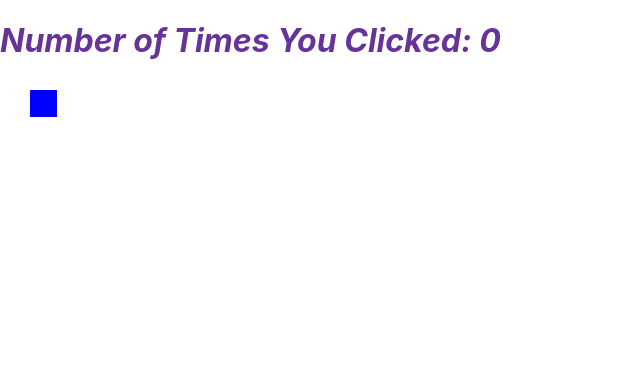
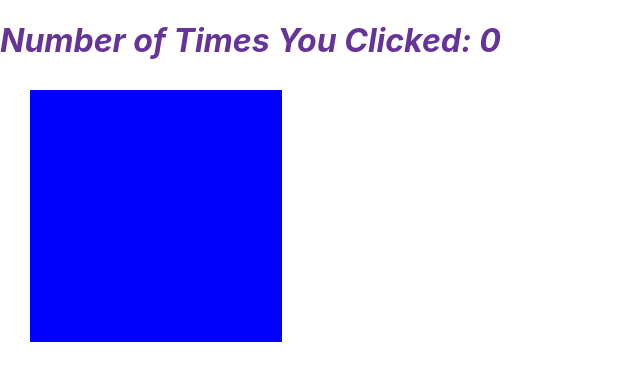
Before and after one commit to Sercantugba/ReactBoxColor, a React (Create React App) app: page / in a window 1280 px wide. Shown: the top 380 px of the page, without its empty margins (0-640 px from the left). Built offline with nearby package versions, Linux system fonts and the light colour scheme.

Commit message:
update css

```diff
--- a/src/App.css
+++ b/src/App.css
@@ -7,7 +7,7 @@
 .boxcolor {
   margin: 30px;
   border: solid 1px blue;
-  width: 25px;
-  height: 25px;
+  width: 250px;
+  height: 250px;
   background-color: blue;
 }
```
